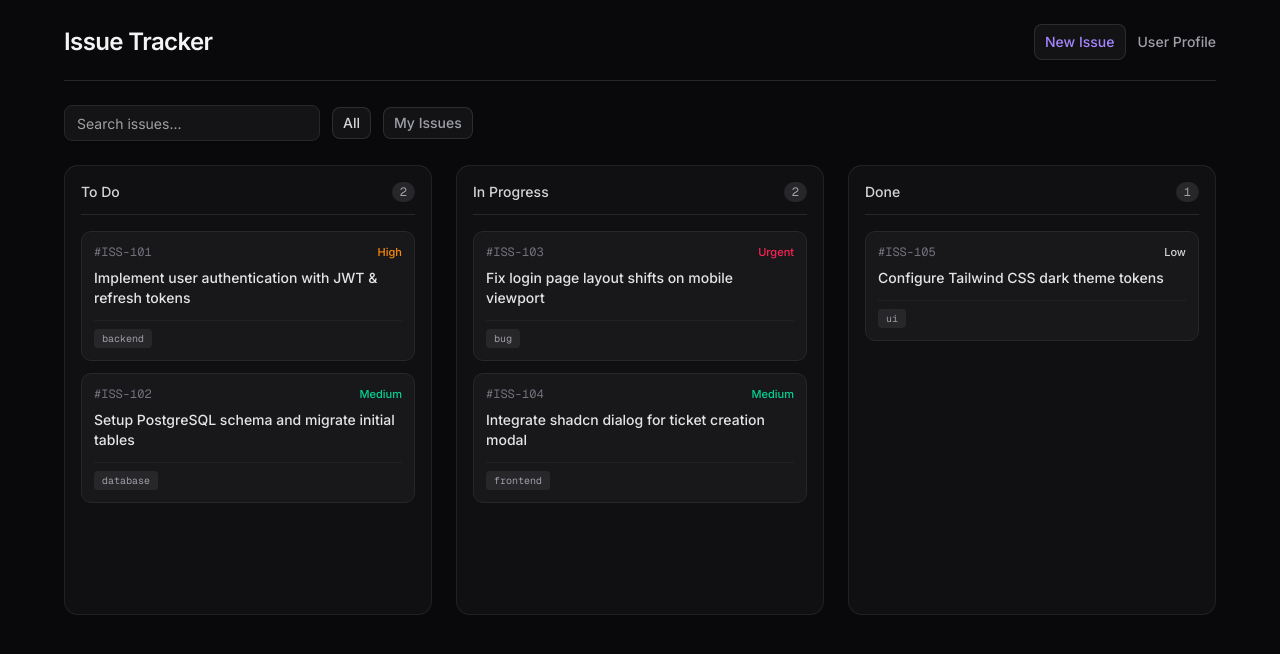
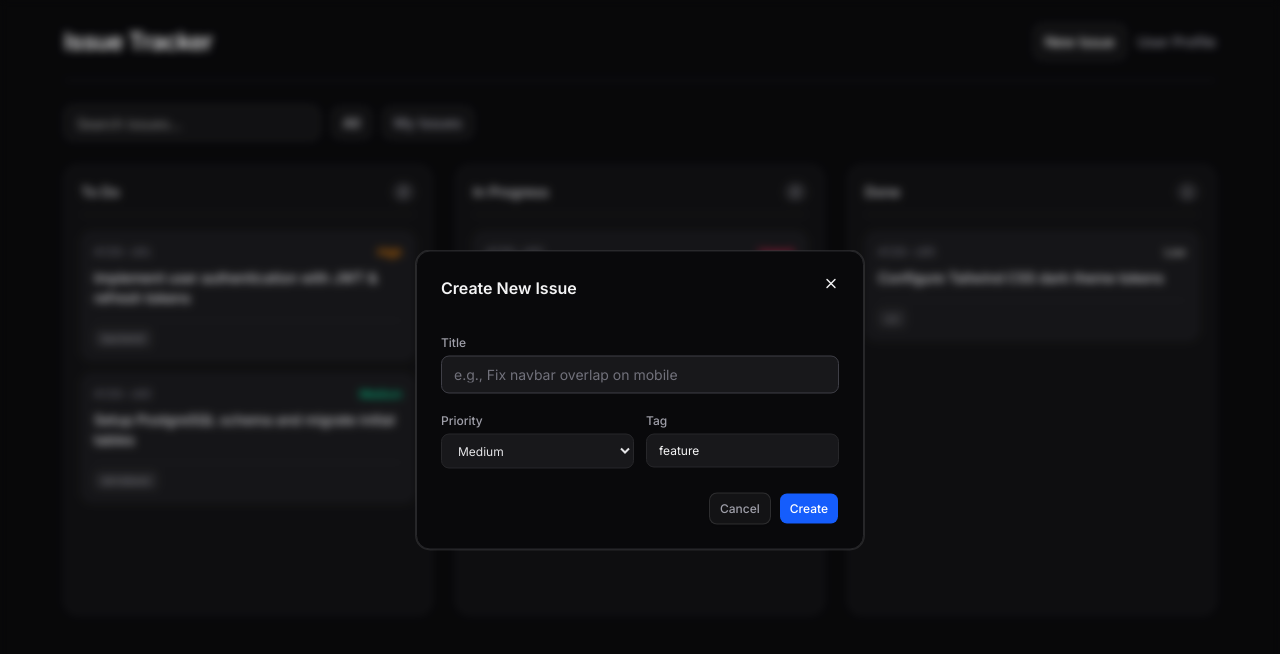
Before and after one commit to sahiltsx/IssueTracker, a Next.js app: page /dashboard in a window 1280 px wide. Both pictures are taken after a click on the button "New Issue". Shown: the top 654 px of the page. Built offline with nearby package versions, Linux system fonts and the light colour scheme.

Commit message:
make a dashboard and add dummy data

```diff
--- a/app/dashboard/page.tsx
+++ b/app/dashboard/page.tsx
@@ -3,6 +3,7 @@
 import { useState } from "react";
 import { Button } from "@/components/ui/button";
 import { Input } from "@/components/ui/input";
+import { Dialog, DialogContent, DialogHeader, DialogTitle, DialogTrigger } from "@/components/ui/dialog";
 
 const DUMMY_ISSUES = [
   {
@@ -54,16 +55,37 @@ const COLUMNS = [
 ];
 
 export default function Dashboard() {
-  const [issues,setIssues] = useState(DUMMY_ISSUES);
+  const [issues, setIssues] = useState(DUMMY_ISSUES);
   const [search, setSearch] = useState("");
-  const [title,newTitle]=useState("");
-  const [priority,setPriority]=useState("Medium")
-  const[tag,setTag]=useState("features")
+  const [isOpen, setIsOpen] = useState(false);
+  const [newTitle, setNewTitle] = useState("");
+  const [newPriority, setNewPriority] = useState("Medium");
+  const [newTag, setNewTag] = useState("feature");
 
-  const filteredIssues = issues.filter((issue) =>
-    issue.title.toLowerCase().includes(search.toLowerCase()) ||
-    issue.issueKey.toLowerCase().includes(search.toLowerCase()) ||
-    issue.tag.toLowerCase().includes(search.toLowerCase())
+  const handleIssue = (e: React.FormEvent) => {
+    e.preventDefault();
+    if (!newTitle.trim()) return;
+
+    const newItem = {
+      id: String(Date.now()),
+      issueKey: `ISS-${100 + issues.length + 1}`,
+      title: newTitle,
+      priority: newPriority,
+      status: "TODO",
+      tag: newTag || "task",
+    };
+    setIssues([newItem, ...issues]);
+    setNewTitle("");
+    setNewTag("feature");
+    setNewPriority("Medium");
+    setIsOpen(false);
+  };
+
+  const filteredIssues = issues.filter(
+    (issue) =>
+      issue.title.toLowerCase().includes(search.toLowerCase()) ||
+      issue.issueKey.toLowerCase().includes(search.toLowerCase()) ||
+      issue.tag.toLowerCase().includes(search.toLowerCase())
   );
 
   const getPriorityColor = (priority: string) => {
@@ -88,9 +110,75 @@ export default function Dashboard() {
           </div>
 
           <div className="flex items-center gap-3">
-            <Button  variant="outline" className="text-violet-400 text-sm h-9">
-              New Issue
-            </Button>
+            <Dialog open={isOpen} onOpenChange={setIsOpen}>
+              <DialogTrigger asChild>
+                <Button variant="outline" className="text-violet-400 text-sm h-9">
+                  New Issue
+                </Button>
+              </DialogTrigger>
+              <DialogContent className="bg-zinc-950 border border-zinc-800 text-zinc-100 sm:max-w-md">
+                <DialogHeader>
+                  <DialogTitle className="text-base font-semibold">Create New Issue</DialogTitle>
+                </DialogHeader>
+
+                <form onSubmit={handleIssue} className="space-y-4 pt-2">
+                  <div>
+                    <label className="text-xs text-zinc-400 font-medium">Title</label>
+                    <input
+                      required
+                      placeholder="e.g., Fix navbar overlap on mobile"
+                      value={newTitle}
+                      onChange={(e) => setNewTitle(e.target.value)}
+                      className="w-full bg-zinc-900 border border-zinc-800 rounded-md px-3 py-2 text-sm text-zinc-100 placeholder-zinc-500 mt-1 focus:outline-none focus:border-zinc-700"
+                    />
+                  </div>
+
+                  <div className="grid grid-cols-2 gap-3">
+                    <div>
+                      <label className="text-xs text-zinc-400 font-medium">Priority</label>
+                      <select
+                        value={newPriority}
+                        onChange={(e) => setNewPriority(e.target.value)}
+                        className="w-full bg-zinc-900 border border-zinc-800 rounded-md px-3 py-2 text-xs text-zinc-200 mt-1 focus:outline-none"
+                      >
+                        <option value="Low">Low</option>
+                        <option value="Medium">Medium</option>
+                        <option value="High">High</option>
+                        <option value="Urgent">Urgent</option>
+                      </select>
+                    </div>
+
+                    <div>
+                      <label className="text-xs text-zinc-400 font-medium">Tag</label>
+                      <input
+                        placeholder="e.g., ui, backend"
+                        value={newTag}
+                        onChange={(e) => setNewTag(e.target.value)}
+                        className="w-full bg-zinc-900 border border-zinc-800 rounded-md px-3 py-2 text-xs text-zinc-100 placeholder-zinc-500 mt-1 focus:outline-none focus:border-zinc-700"
+                      />
+                    </div>
+                  </div>
+
+                  <div className="flex justify-end gap-2 pt-2">
+                    <Button
+                      type="button"
+                      variant="outline"
+                      onClick={() => setIsOpen(false)}
+                      className="border-zinc-800 text-zinc-400 text-xs h-8"
+                    >
+                      Cancel
+                    </Button>
+                    <Button
+                      type="submit"
+                      className="bg-blue-600 hover:bg-blue-500 text-white text-xs h-8"
+                    >
+                      Create
+                    </Button>
+                  </div>
+                </form>
+              </DialogContent>
+            </Dialog>
+
             <span className="text-sm font-medium text-zinc-400">User Profile</span>
           </div>
         </header>
```
